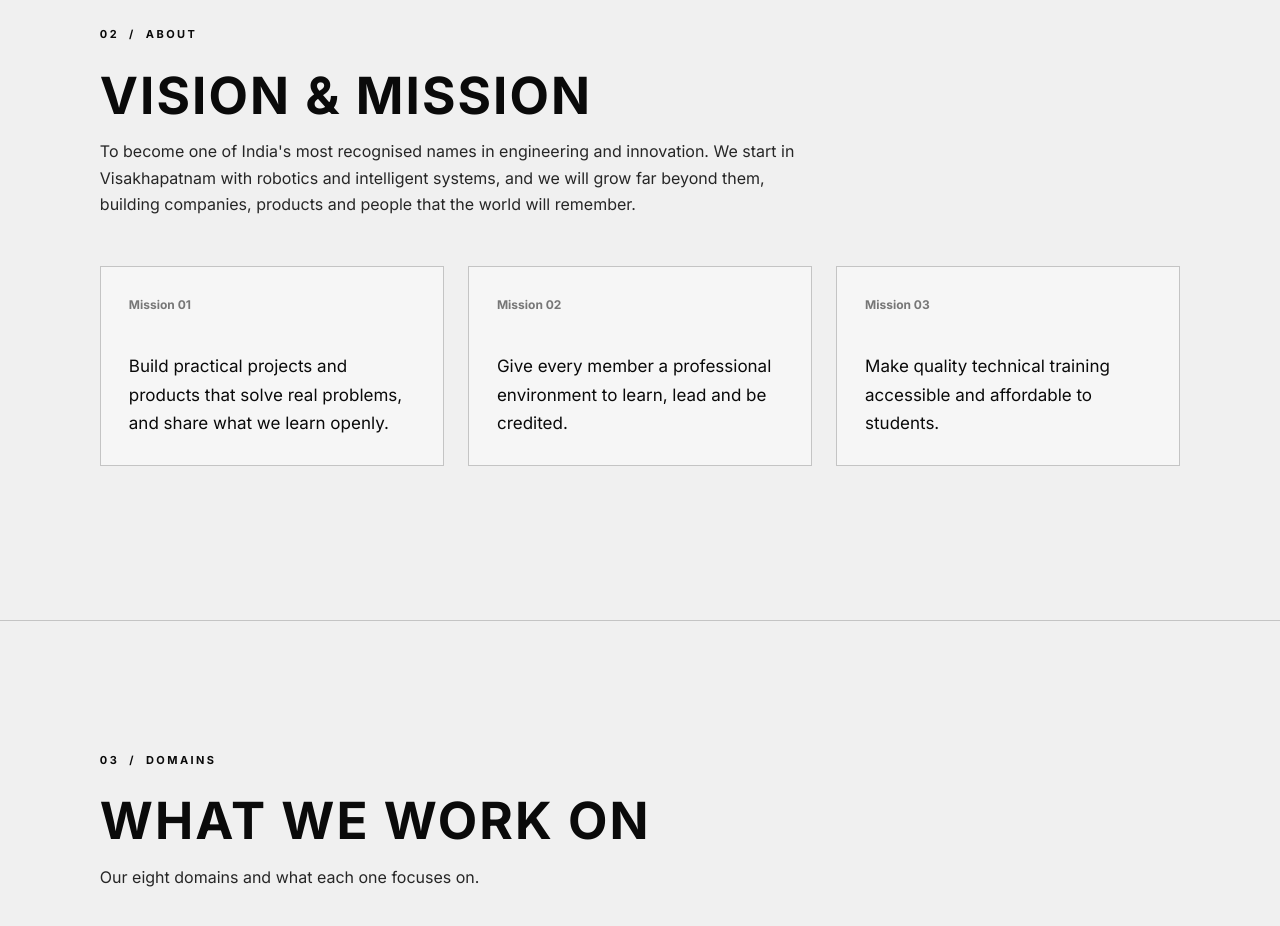
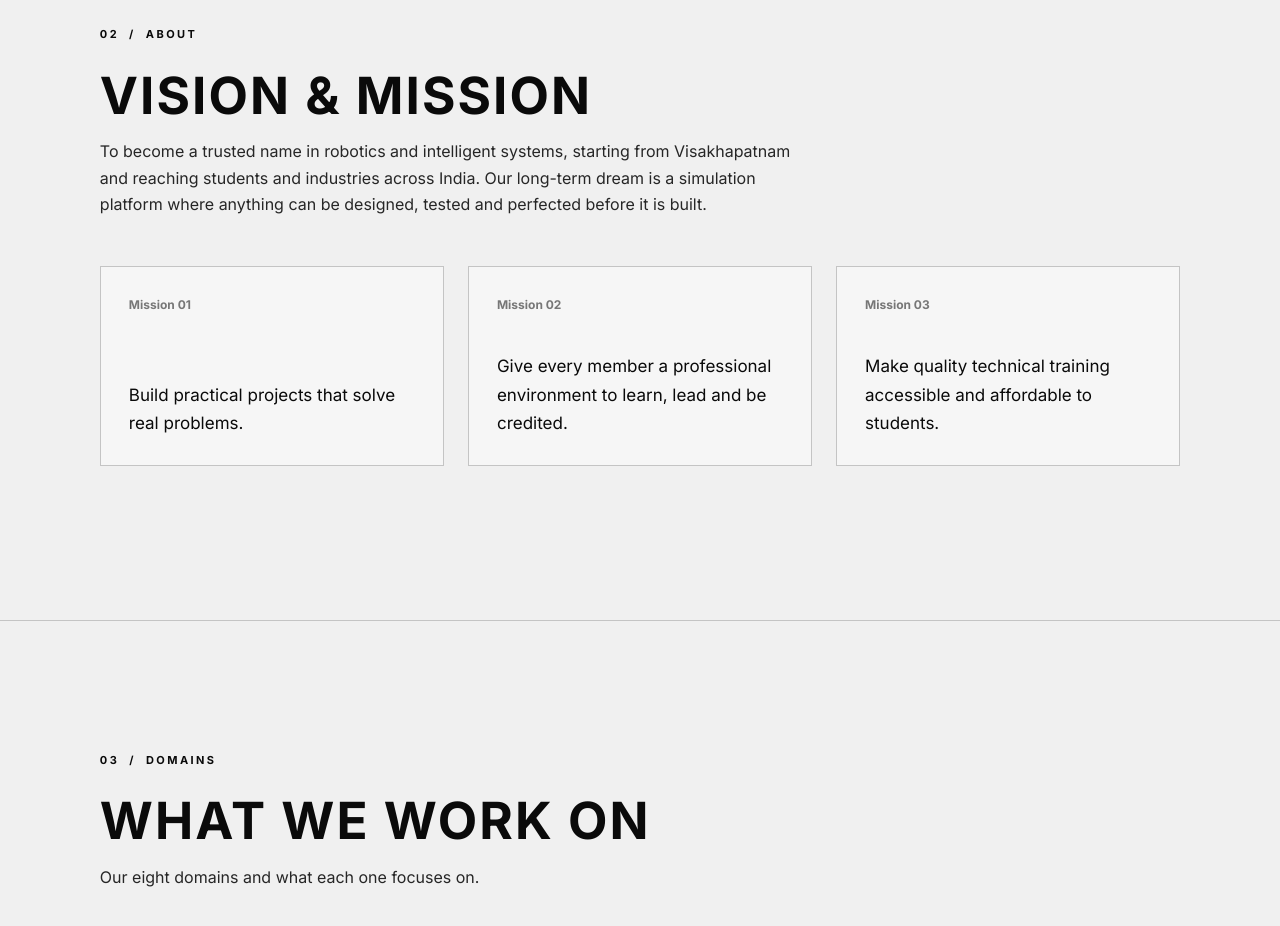
Before and after one commit to lonelyhemu/lonelyhemu.github.io, a plain HTML site: page index.html in a window 1280 px wide. Shown: the part 1780-2706 px from the top of the page. Drawn offline with Linux system fonts and the light colour scheme.

Commit message:
Add files via upload

```diff
--- a/index.html
+++ b/index.html
@@ -210,11 +210,11 @@ footer a:hover{color:var(--ink)}
   <div class="wrap">
     <p class="eyebrow">02 &nbsp;/&nbsp; about</p>
     <h2>Vision &amp; mission</h2>
-    <p class="intro">To become one of India's most recognised names in engineering and innovation. We start in Visakhapatnam with robotics and intelligent systems, and we will grow far beyond them, building companies, products and people that the world will remember.</p>
+    <p class="intro">To become a trusted name in robotics and intelligent systems, starting from Visakhapatnam and reaching students and industries across India. Our long-term dream is a simulation platform where anything can be designed, tested and perfected before it is built.</p>
     <div class="grid">
       <article class="card">
         <span>Mission 01</span>
-        <p class="big">Build practical projects and products that solve real problems, and share what we learn openly.</p>
+        <p class="big">Build practical projects that solve real problems.</p>
       </article>
       <article class="card">
         <span>Mission 02</span>
```
